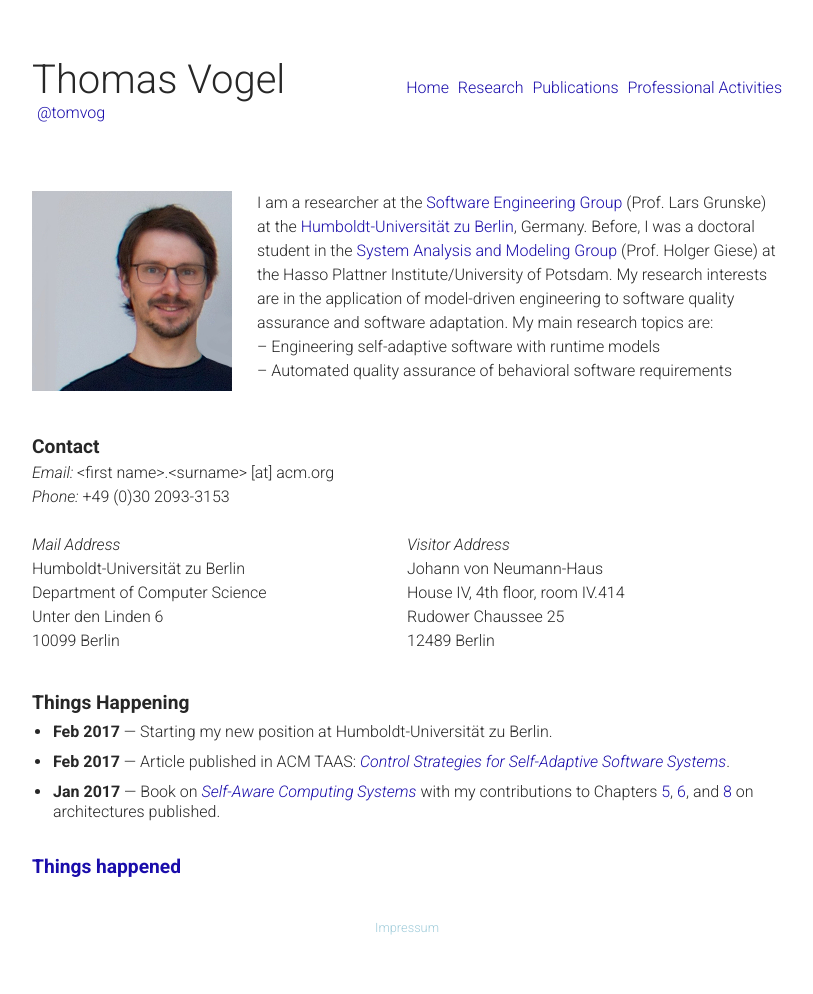
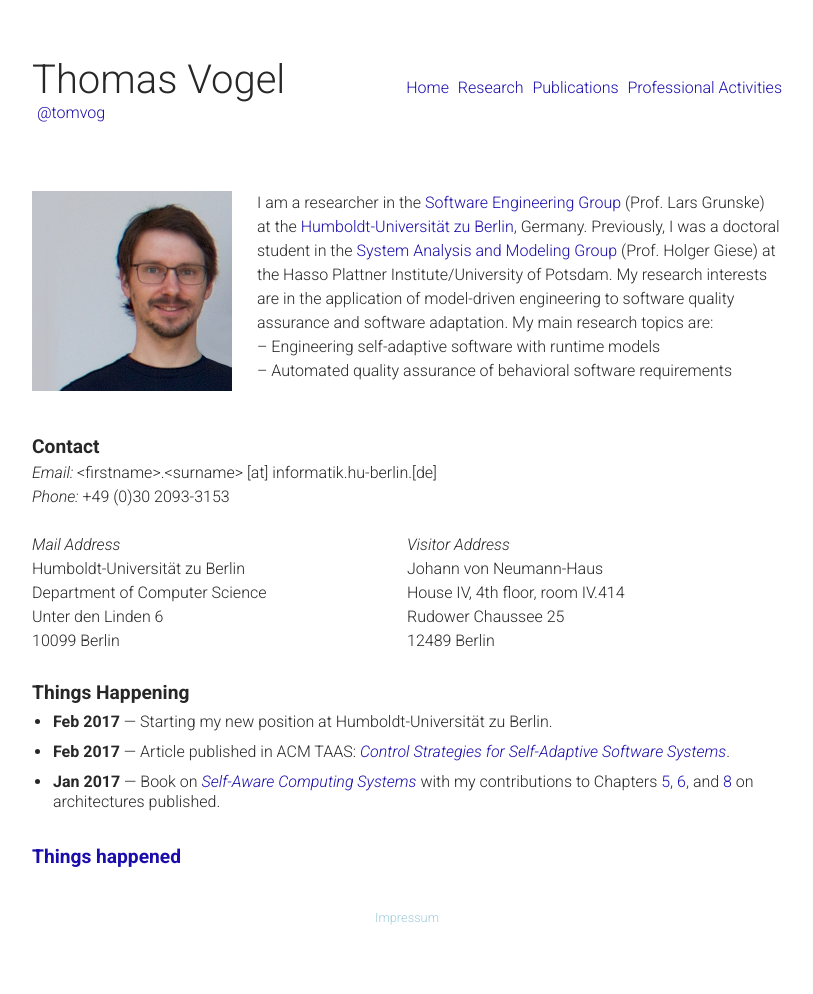
Before and after one commit to thomas-vogel/thomas-vogel.github.io, a Jekyll site: the page built from index.md, in a window 1280 px wide. Shown: the whole page, without its empty margins (233-1046 px from the left). Built offline with Jekyll 4.4.1, drawn with Linux system fonts in a browser that asks for light colours.

Commit message:
Change layout and address and add publications by type.

```diff
--- a/_config.yml
+++ b/_config.yml
@@ -8,6 +8,7 @@ locale: "en"
 title: "Thomas Vogel"
 title_separator: "-"
 name: "Thomas Vogel"
+email: "&lt;firstname&gt;.&lt;surname&gt; [at] informatik.hu-berlin.[de]"
 description: "Personal Website of Thomas Vogel."
 url: "https://thomas-vogel.github.io"
 # baseurl: #"/mypage"
--- a/assets/css/main.scss
+++ b/assets/css/main.scss
@@ -65,9 +65,8 @@ $br: 600px;
 
 .vcard {
     width: 100%;
-    margin: auto;
+	margin: auto;
     padding: 0px;
-	margin-bottom: 40px;
 	font-size: 1em;
 	line-height: 150%;
 }
--- a/index.md
+++ b/index.md
@@ -7,8 +7,8 @@ layout: home
 
 <img src="/assets/img/tom.jpg" alt="Me" style="width: 200px; float: left; margin-top: 0em; margin-left: 0em; margin-right: 25px;"/>
 
-I am a researcher at the [Software Engineering Group](https://www.informatik.hu-berlin.de/en/forschung-en/gebiete/se){:target="_blank"} (Prof. Lars Grunske) at the [Humboldt-Universität zu Berlin](https://www.hu-berlin.de/en){:target="_blank"}, Germany.
-Before, I was a doctoral student in the [System Analysis and Modeling Group](https://hpi.de/en/giese/){:target="_blank"} (Prof. Holger Giese) at the Hasso Plattner Institute/University of Potsdam.
+I am a researcher in the [Software Engineering Group](https://www.informatik.hu-berlin.de/en/forschung-en/gebiete/se){:target="_blank"} (Prof. Lars Grunske) at the [Humboldt-Universität zu Berlin](https://www.hu-berlin.de/en){:target="_blank"}, Germany.
+Previously, I was a doctoral student in the [System Analysis and Modeling Group](https://hpi.de/en/giese/){:target="_blank"} (Prof. Holger Giese) at the Hasso Plattner Institute/University of Potsdam.
 My research interests are in the application of model-driven engineering to software quality assurance and software adaptation. My main research topics are:
 
 -- Engineering self-adaptive software with runtime models
@@ -21,9 +21,11 @@ My research interests are in the application of model-driven engineering to soft
 ## Contact
 
 <section class="vcard">
+    <div>
+    <em>Email:</em> {{site.email}}  <br />
+    <em>Phone:</em> +49 (0)30 2093-3153  <br /> <br />
+    </div>
     <div class="contactleft">
-    <em>Email:</em> &lt;first name&gt;.&lt;surname&gt; [at] acm.org <br />
-    <em>Phone:</em> +49 (0)30 2093-3153  <br /> <br />
     <em>Mail Address</em> <br />
     Humboldt-Universität zu Berlin <br />
     Department of Computer Science <br />
@@ -31,7 +33,6 @@ My research interests are in the application of model-driven engineering to soft
     10099 Berlin
     </div>
     <div class="contactright">
-    <br /> <br /> <br />
     <em>Visitor Address</em> <br />
     Johann von Neumann-Haus <br />
     House IV, 4th floor, room IV.414 <br />
```
Also changed, not shown: _layouts/default.html (+10 -0 lines), _pages/impressum.md (+1 -1 lines), _pages/publications/index.md (+2 -1 lines), _pages/publications/type.md (added, +89 -0 lines).
